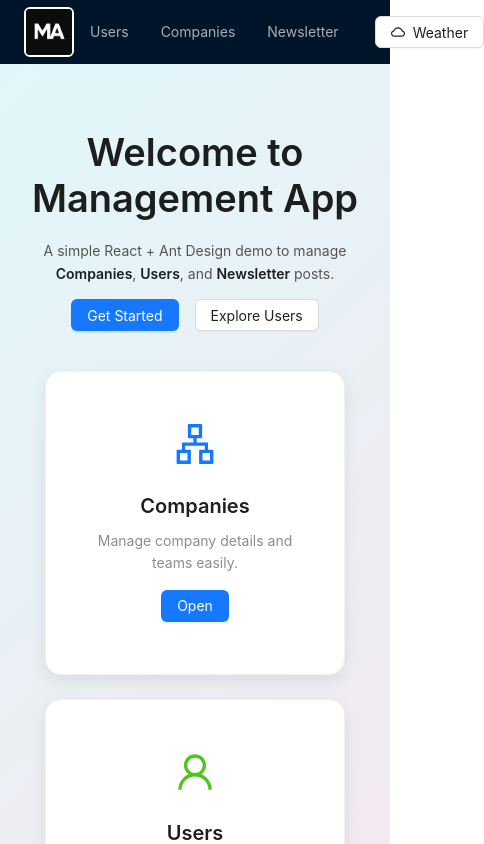
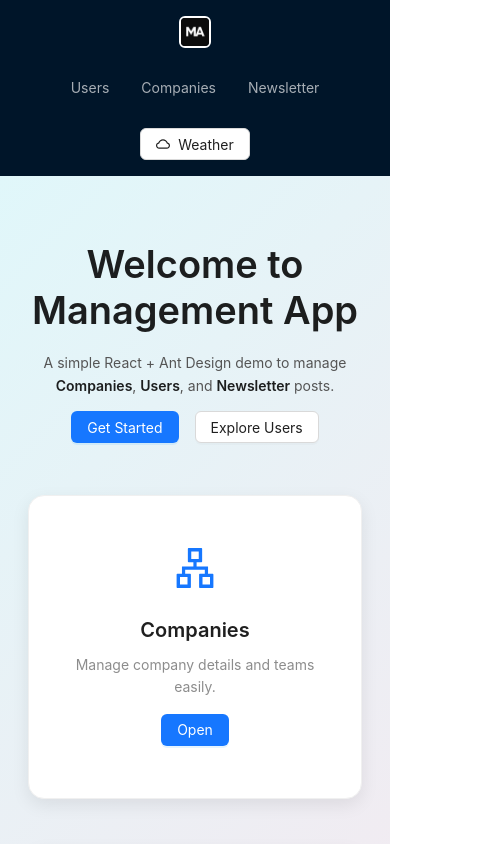
Before and after one commit to npetdev/user-management, a React (Create React App) app: page / in a window 390 px wide. Shown: the top 844 px of the page, 484 px wide, since content can reach past the window. Built offline with nearby package versions, Linux system fonts and the light colour scheme; no server answers.

Commit message:
Make SCSS responsive for all devices

```diff
--- a/src/components/NewsletterComponents/posts/PostsItem.tsx
+++ b/src/components/NewsletterComponents/posts/PostsItem.tsx
@@ -1,7 +1,5 @@
 import { Typography } from "antd";
-
 const { Title } = Typography;
-
 const PostsItem: React.FC = () => {
   return (
     <Title
@@ -9,12 +7,11 @@ const PostsItem: React.FC = () => {
       style={{
         color: "#1890ff",
         textAlign: "center",
-        margin: "30px 0px 42px 0px",
+        margin: "1.875rem 0 2.625rem 0",
       }}
     >
       Newsletter
     </Title>
   );
 };
-
 export default PostsItem;
--- a/src/styles/LayoutApp.scss
+++ b/src/styles/LayoutApp.scss
@@ -1,10 +1,11 @@
 $white: #fff;
-$header-height: 64px;
-$logo-size: 50px;
-$border-width: 2px;
-$border-radius: 6px;
-$gap: 20px;
-$padding-x: 24px;
+
+$header-height: 4rem;
+$logo-size: 3.125rem;
+$border-width: 0.125rem;
+$border-radius: 0.375rem;
+$gap: 1.25rem;
+$padding-x: 1.5rem;
 
 body {
   margin: 0;
@@ -29,6 +30,7 @@ body {
   @include flex-center(space-between, center);
   height: $header-height;
   padding: 0 $padding-x;
+  flex-wrap: wrap;
 }
 
 .logo {
@@ -45,11 +47,51 @@ body {
 .menu-items {
   @include flex-center(flex-start, center);
   gap: $gap;
+  flex-wrap: wrap;
 }
 
 .footerApp {
   text-align: center;
   background-color: rgb(196, 196, 196);
-  padding: "1rem";
-  color: "#ffffffff";
+  padding: 1rem;
+  color: #ffffffff;
 }
+
+@media (max-width: 1024px) {
+  .headerApp {
+    justify-content: space-around;
+  }
+  .menu-items {
+    gap: 1rem;
+  }
+}
+
+@media (max-width: 768px) {
+  .headerApp {
+    flex-direction: column;
+    height: auto;
+    padding: 1rem;
+  }
+  .logo {
+    height: 2.5rem;
+    margin-bottom: 0.5rem;
+  }
+  .menu-items {
+    flex-direction: column;
+    gap: 0.75rem;
+    width: 100%;
+  }
+}
+
+@media (max-width: 480px) {
+  .logo {
+    height: 2rem;
+  }
+  .menu-items {
+    gap: 0.5rem;
+  }
+  .footerApp {
+    padding: 0.75rem;
+    font-size: 0.875rem;
+  }
+}
--- a/src/styles/Users&Companies.scss
+++ b/src/styles/Users&Companies.scss
@@ -8,7 +8,6 @@ $danger-color: #ff4d4f;
   flex-direction: $direction;
 }
 
-
 .list-management-row {
   width: 100%;
   text-align: center;
@@ -17,8 +16,8 @@ $danger-color: #ff4d4f;
 
 .list-management-col {
   @include centered();
-  gap: 18px;
-  font-size: 18px;
+  gap: 1.125rem;
+  font-size: 1.125rem;
 }
 
 .primary-color {
@@ -30,16 +29,16 @@ $danger-color: #ff4d4f;
 }
 
 .item-row {
-  margin: 16px 0 8px;
-  padding: 16px 0;
+  margin: 1rem 0 0.5rem;
+  padding: 1rem 0;
   text-align: center;
   background-color: #e6e6e6;
   @include centered();
 }
 
 .add-action-card {
-  box-shadow: 0 2px 8px rgba(0, 0, 0, 0.1);
-  margin-bottom: 20px;
+  box-shadow: 0 0.125rem 0.5rem rgba(0, 0, 0, 0.1);
+  margin-bottom: 1.25rem;
 }
 
 .add-action-row {
--- a/src/styles/WelcomePage.scss
+++ b/src/styles/WelcomePage.scss
@@ -1,4 +1,3 @@
-// SCSS Variables for colors and common values
 $color-blue: #1677ff;
 $color-green: #52c41a;
 $color-pink: #eb2f96;
@@ -7,11 +6,13 @@ $color-medium: #555;
 $bg-light-1: #e0f7fa;
 $bg-light-2: #fce4ec;
 $color-white: #fff;
-$shadow-card: 0 6px 18px rgba(0, 0, 0, 0.08);
+$shadow-card: 0 0.375rem 1.125rem rgba(0, 0, 0, 0.08);
+
 @mixin icon-base($color) {
-  font-size: 40px;
+  font-size: 2.5rem;
   color: $color;
 }
+
 .icon {
   &-company {
     @include icon-base($color-blue);
@@ -33,32 +34,34 @@ $shadow-card: 0 6px 18px rgba(0, 0, 0, 0.08);
     display: flex;
     flex-direction: column;
     align-items: center;
-    padding: 40px 16px 60px;
+    padding: 2.5rem 1rem 3.75rem;
   }
 }
 
 .hero-section {
   &-row {
     justify-content: center;
-    margin-bottom: 40px;
+    margin-bottom: 2.5rem;
     width: 100%;
+    flex-wrap: wrap;
   }
   &-col {
     text-align: center;
-    padding: 0 12px;
+    padding: 0 0.75rem;
+    flex: 1 1 250px;
   }
 }
 
 .hero {
   &-title {
     color: $color-dark;
-    margin-bottom: 12px;
-    font-size: clamp(26px, 4vw, 40px);
+    margin-bottom: 0.75rem;
+    font-size: clamp(1.625rem, 4vw, 2.5rem);
   }
   &-paragraph {
-    font-size: clamp(14px, 2vw, 16px);
+    font-size: clamp(0.875rem, 2vw, 1rem);
     color: $color-medium;
-    margin-bottom: 24;
+    margin-bottom: 1.5rem;
     line-height: 1.6;
   }
   &-space {
@@ -70,39 +73,65 @@ $shadow-card: 0 6px 18px rgba(0, 0, 0, 0.08);
   &-row {
     justify-content: center;
     align-items: center;
-    max-width: 1000px;
+    max-width: 62.5rem;
     width: 100%;
     margin: 0 auto;
+    flex-wrap: wrap;
   }
   &-col {
     display: flex;
     justify-content: center;
     flex-wrap: wrap;
+    flex: 1 1 300px;
   }
 }
 
 .feature {
   &-card {
-    border-radius: 16px;
+    border-radius: 1rem;
     box-shadow: $shadow-card;
     width: 100%;
-    max-width: 300px;
+    max-width: 18.75rem;
     text-align: center;
-    padding: 28px 16px;
+    padding: 1.75rem 1rem;
     background-color: $color-white;
     transition: transform 0.3s ease;
+    margin: 1rem;
   }
   &-div-title {
-    margin-bottom: 12px;
+    margin-bottom: 0.75rem;
   }
 
   &.title {
-    margin-bottom: 8px;
+    margin-bottom: 0.5rem;
   }
 
   &-text {
-    font-size: 14px;
+    font-size: 0.875rem;
     display: block;
-    margin-bottom: 16px;
+    margin-bottom: 1rem;
   }
 }
+
+@media (max-width: 1024px) {
+  .hero-section-col {
+    flex: 1 1 45%;
+  }
+  .features-col {
+    flex: 1 1 45%;
+  }
+}
+
+@media (max-width: 768px) {
+  .hero-section-col {
+    flex: 1 1 100%;
+    padding: 0 0.5rem;
+  }
+  .features-col {
+    flex: 1 1 100%;
+  }
+  .feature-card {
+    max-width: 100%;
+    margin: 0.75rem 0;
+  }
+}
```
